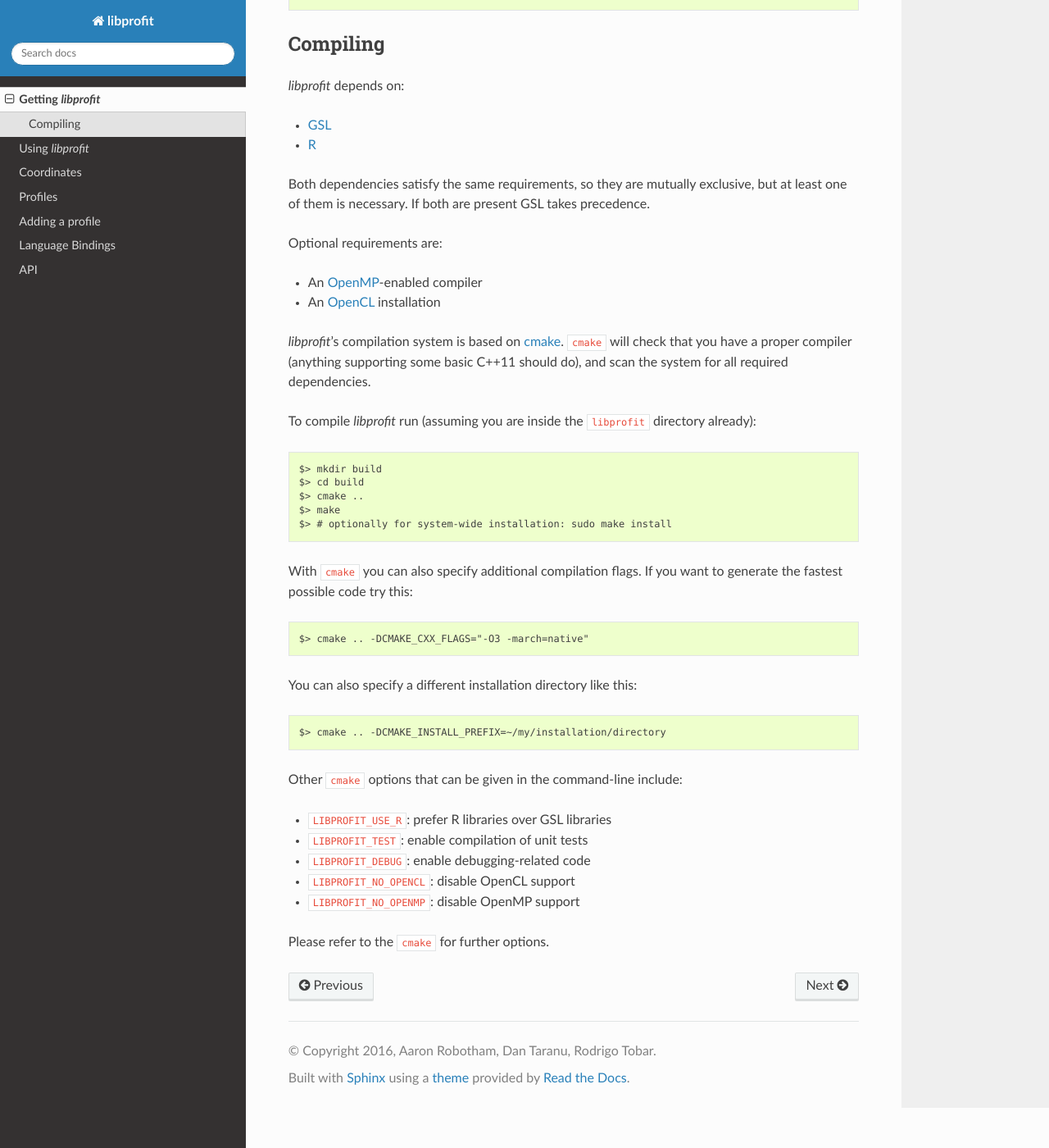
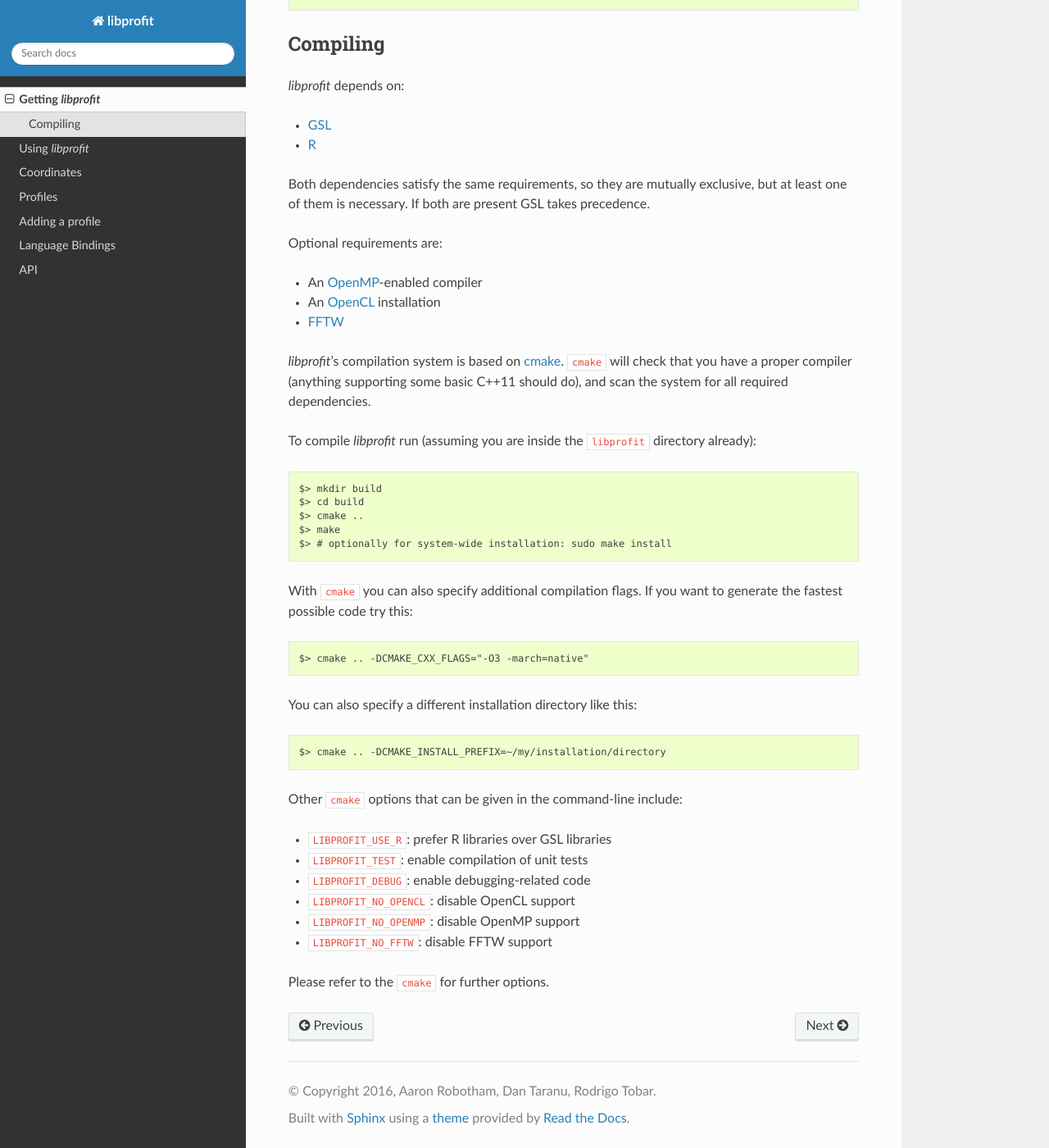
Before and after one commit to ICRAR/libprofit, a Sphinx documentation site: the page built from docs/getting.rst, in a window 1280 px wide and 1400 px high, scrolled down 238 px. Shown: the whole window at 82% size. Built offline with Sphinx 7.4.7 and the Read the Docs theme 2.0.0, drawn with Linux system fonts in a browser that asks for light colours.

Commit message:
Adding new FFTW dependency to docs
Signed-off-by: Rodrigo Tobar <rtobar@icrar.org>

```diff
--- a/docs/getting.rst
+++ b/docs/getting.rst
@@ -24,6 +24,7 @@ Optional requirements are:
 
 * An `OpenMP <http://www.openmp.org/>`_-enabled compiler
 * An `OpenCL <https://www.khronos.org/opencl/>`_ installation
+* `FFTW <http://www.fftw.org/>`_
 
 *libprofit*'s compilation system is based
 on `cmake <https://cmake.org/>`_.
@@ -56,5 +57,6 @@ Other ``cmake`` options that can be given in the command-line include:
 * ``LIBPROFIT_DEBUG``: enable debugging-related code
 * ``LIBPROFIT_NO_OPENCL``: disable OpenCL support
 * ``LIBPROFIT_NO_OPENMP``: disable OpenMP support
+* ``LIBPROFIT_NO_FFTW``: disable FFTW support
 
 Please refer to the ``cmake`` for further options.
```
